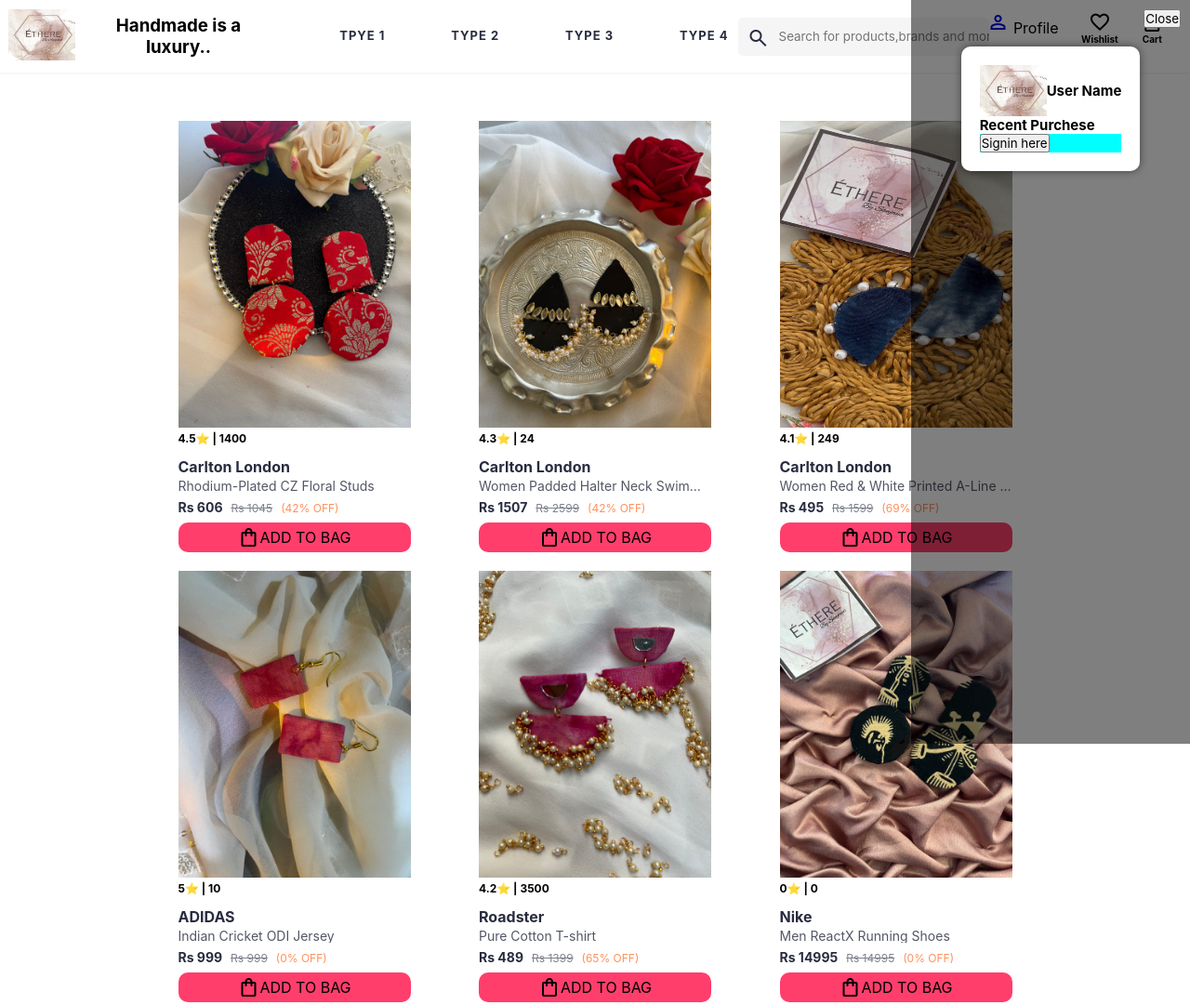
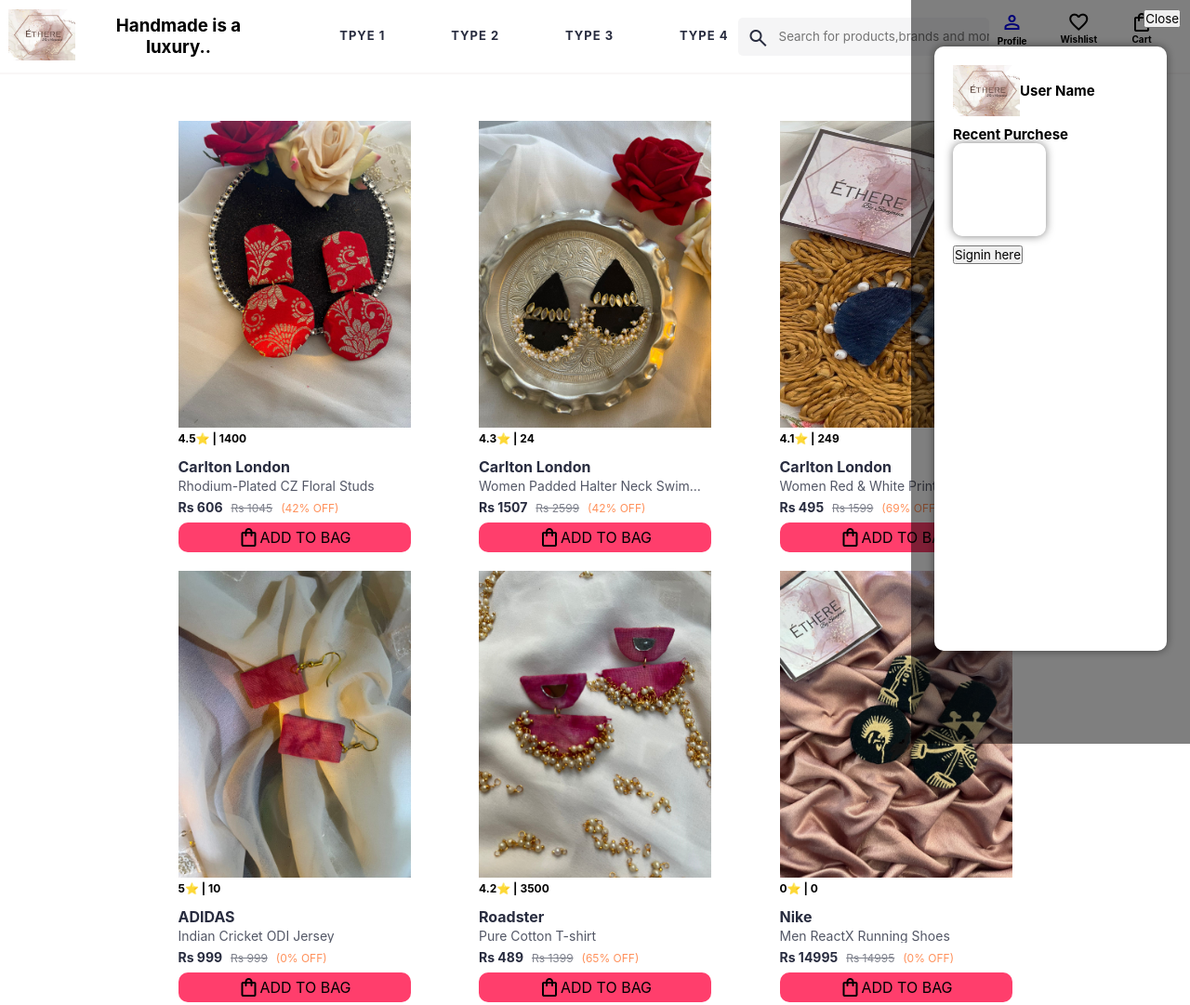
Before and after one commit to shreyas-3007/Ethere, a website: page index.html in a window 1280 px wide. Shown: the top 1081 px of the page at 93% size. Drawn offline with nearby package versions, Linux system fonts and the light colour scheme.

```diff
--- a/index.html
+++ b/index.html
@@ -41,7 +41,7 @@
           <span>Profile</span>
         </div> -->
 
-        <div class="profile-icon" id="profile-icon">
+        <div class="action_container" id="profile-icon">
           <a href="/"
             ><span class="material-symbols-outlined action_icon"
               >person</span
@@ -112,10 +112,11 @@
         <!-- Profile page content -->
         <h2>Recent Purchese</h2>
         <div class="Recent_purchesebox">
-          <a href="/signup">
-            <button class="signup_button">Signin here</button></a
-          >
+
         </div>
+        <a href="/signup">
+          <button class="signup_button">Signin here</button></a
+        >
         <button id="closeModal">Close</button>
       </div>
     </div>
--- a/script/profilepage.js
+++ b/script/profilepage.js
@@ -1,5 +1,5 @@
 document.addEventListener('DOMContentLoaded', function() {
-  const profileIcon = document.querySelector('.profile-icon');
+  const profileIcon = document.querySelector('.action_container');
   const profileModal = document.getElementById('profileModal');
   const closeModalBtn = document.getElementById('closeModal');
   const clickevent= document.getElementById('.profile-icon');
--- a/style/profilepage.css
+++ b/style/profilepage.css
@@ -30,6 +30,8 @@
   border-radius: 10px;
   box-shadow: 0 0 10px rgba(0, 0, 0, 0.5); /* Shadow for the modal */
   margin-top: 50px; /* Adjust top margin as needed */
+  height: 650px;
+  width: 250px;
 }
 
 /* Style for the close button */
@@ -42,17 +44,26 @@
 .profile_photo {
   display: flex;
   align-items: center;
+  margin-bottom: 10px;
 }
 
 .profile_photo img {
   width: 72px;
   height: 55px;
+
 }
 
 .profile_photo h2 {
   margin: 0;
+
 }
 
 .Recent_purchesebox{
-  background-color: aqua;
+  background-color: #fff;
+  padding: 20px;
+  border-radius: 10px;
+  box-shadow: 0 0 10px rgba(0, 0, 0, 0.5); /* Shadow for the modal */
+  height: 100px;
+  width: 100px;
+  margin-bottom: 10px;
 }
```
Also changed, not shown: package.json (+5 -2 lines), 1 other file.
